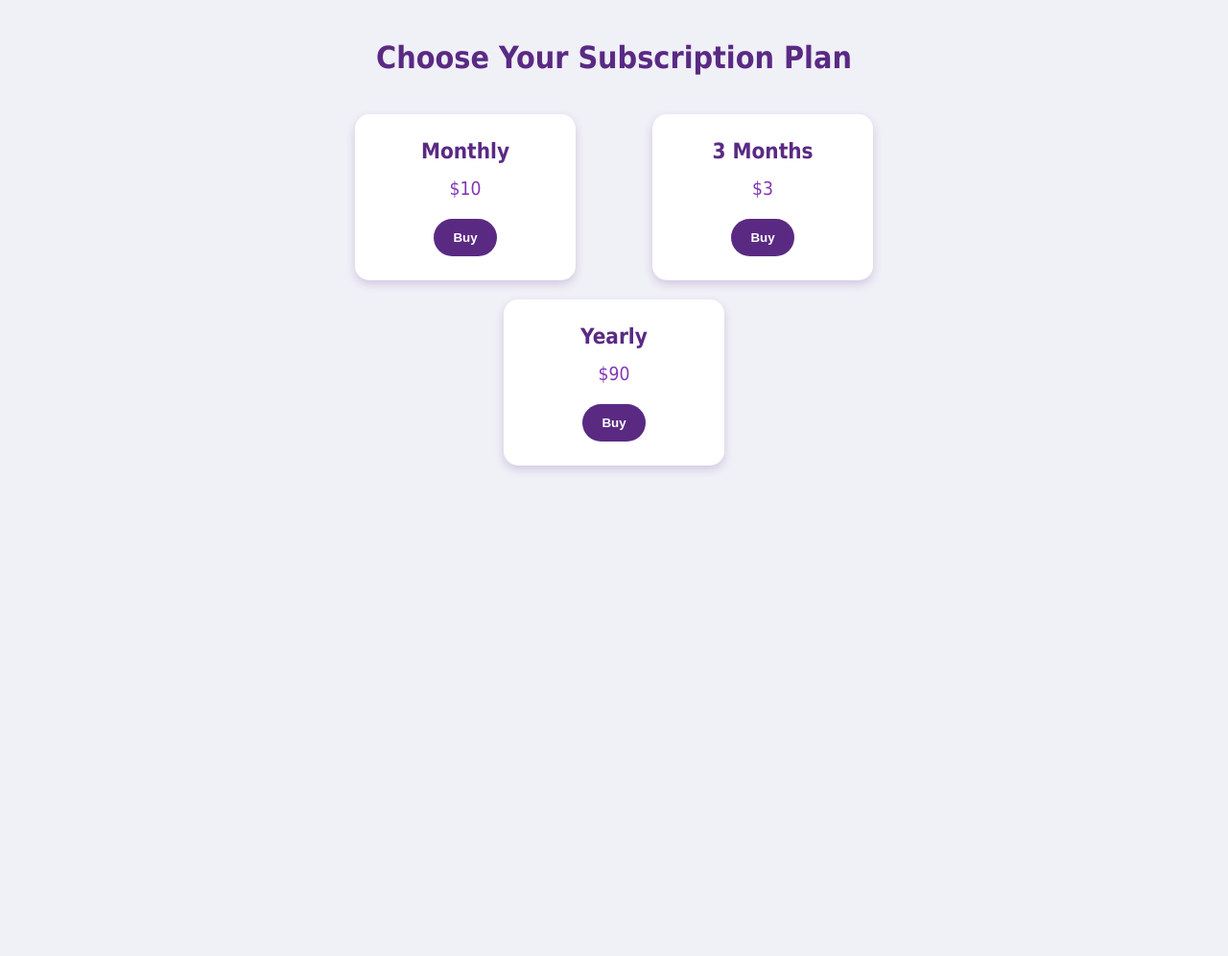
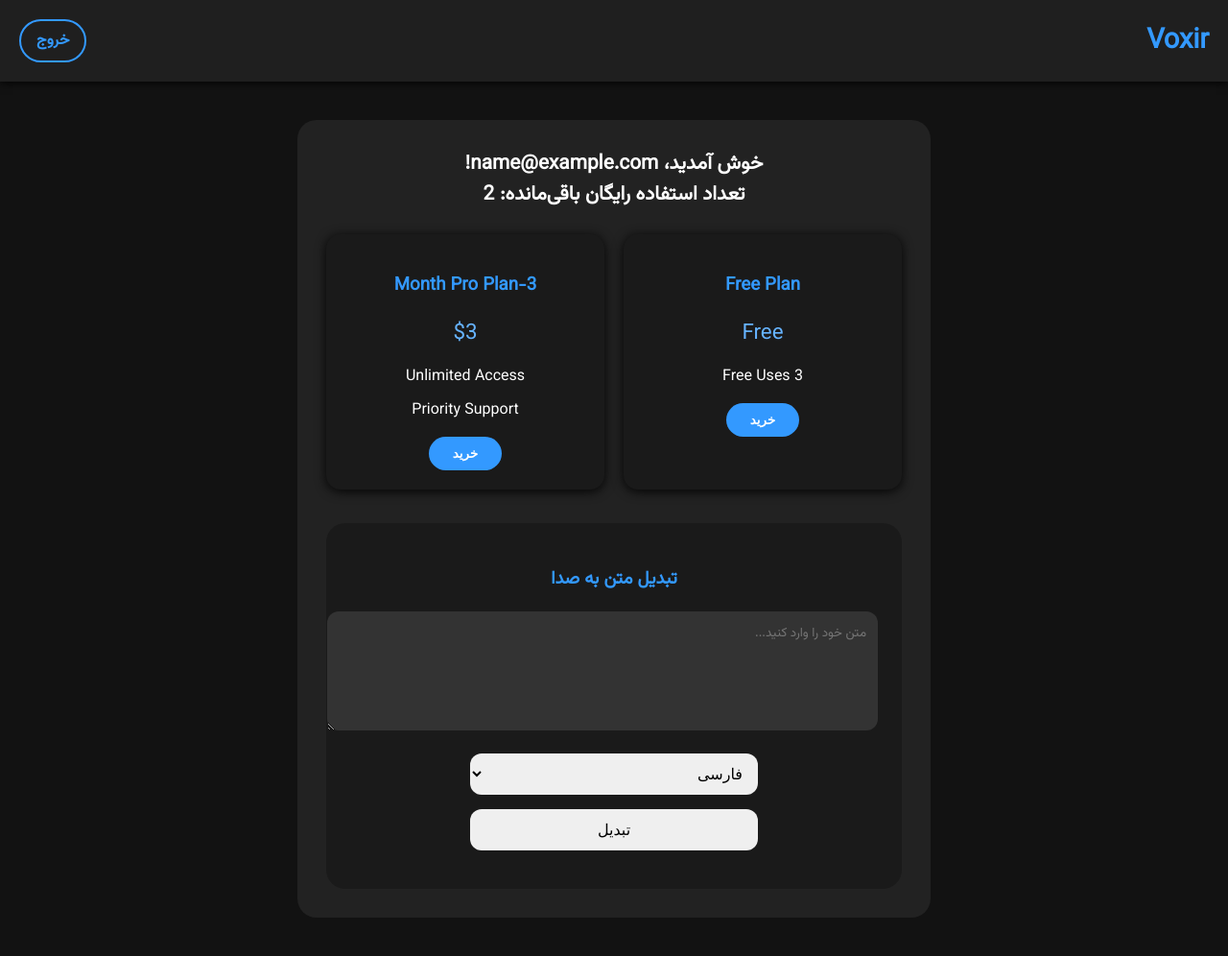
Before and after one commit to ahmadsamimrahmani427/voxir-app, a Flask app: page /app in a window 1280 px wide. Shown: the whole page at 96% size. Before the commit the page ends 492 px from the top, so only its background shows below. Run offline with Flask 3, Linux system fonts and the light colour scheme; the visitor is signed in with stand-in values (Sample User, id 1).

Commit message:
Update index.html

```diff
--- a/templates/index.html
+++ b/templates/index.html
@@ -1,90 +1,234 @@
 <!DOCTYPE html>
-<html lang="en" dir="ltr">
+<html lang="fa" dir="rtl">
 <head>
     <meta charset="UTF-8" />
-    <title>Subscription Plans | {{ app_name }}</title>
+    <title>داشبورد Voxir</title>
     <style>
+        @import url('https://fonts.googleapis.com/css2?family=Vazirmatn&display=swap');
         body {
-            font-family: Tahoma, sans-serif;
-            background: #f0f0f7;
-            direction: ltr;
-            margin: 0;
+            font-family: 'Vazirmatn', Tahoma, sans-serif;
+            background: #121212;
+            margin: 0; padding: 0; min-height: 100vh; color: #fff;
+            display: flex; flex-direction: column;
+        }
+        header {
+            background: #1f1f1f;
             padding: 20px;
+            display: flex; justify-content: space-between; align-items: center;
+            box-shadow: 0 2px 8px rgba(0,0,0,0.8);
         }
-        h1 {
-            color: #5a2a83;
+        header .logo {
+            font-size: 1.8em; font-weight: bold;
+            color: #3399ff;
+        }
+        header a.logout {
+            color: #3399ff;
+            text-decoration: none;
+            font-weight: bold;
+            border: 2px solid #3399ff;
+            padding: 8px 16px;
+            border-radius: 25px;
+        }
+        header a.logout:hover {
+            background-color: #3399ff;
+            color: #121212;
+        }
+        main {
+            flex: 1;
+            max-width: 900px;
+            margin: 40px auto;
+            background: #222;
+            border-radius: 20px;
+            padding: 30px;
+        }
+        .user-info {
+            font-size: 1.3em;
+            margin-bottom: 25px;
             text-align: center;
-            margin-bottom: 40px;
+            font-weight: 600;
         }
-        .plans-container {
-            max-width: 600px;
-            margin: auto;
+        .plans {
             display: flex;
-            justify-content: space-around;
             gap: 20px;
+            margin-bottom: 35px;
+            justify-content: center;
             flex-wrap: wrap;
         }
-        .plan-card {
-            background: white;
+        .plan {
+            background: #1a1a1a;
+            padding: 20px;
             border-radius: 15px;
+            text-align: center;
+            width: 250px;
+            box-shadow: 0 2px 12px rgba(0,0,0,0.9);
+        }
+        .plan h3 {
+            color: #3399ff;
+        }
+        .plan .price {
+            font-size: 1.4em;
+            color: #66b3ff;
+            margin: 15px 0;
+        }
+        .plan ul {
+            list-style: none;
+            padding: 0;
+            margin: 0 0 15px 0;
+        }
+        .plan li {
+            margin-bottom: 10px;
+        }
+        .plan form button {
+            background-color: #3399ff;
+            color: white;
+            padding: 10px 25px;
+            border: none;
+            border-radius: 30px;
+            cursor: pointer;
+            font-weight: 600;
+        }
+        .tts-section {
+            background: #1a1a1a;
             padding: 25px;
-            box-shadow: 0 4px 10px rgba(90, 42, 131, 0.2);
-            width: 180px;
+            border-radius: 20px;
+            margin-top: 30px;
+        }
+        .tts-section h3 {
+            text-align: center;
+            color: #3399ff;
+        }
+        .tts-section textarea {
+            width: 100%;
+            height: 100px;
+            background: #333;
+            color: #fff;
+            border: none;
+            padding: 12px;
+            border-radius: 12px;
+            font-family: 'Vazirmatn', Tahoma, sans-serif;
+        }
+        .tts-section select, .tts-section button {
+            margin-top: 15px;
+            padding: 12px;
+            font-size: 1em;
+            border-radius: 12px;
+            border: none;
+            width: 100%;
+            max-width: 300px;
+            display: block;
+            margin-left: auto;
+            margin-right: auto;
+        }
+        .audio-player {
+            margin-top: 20px;
             text-align: center;
         }
-        .plan-title {
-            font-weight: bold;
-            font-size: 1.4em;
-            margin-bottom: 15px;
-            color: #5a2a83;
+        .audio-player audio {
+            width: 100%;
+            max-width: 400px;
         }
-        .plan-price {
-            font-size: 1.2em;
-            margin-bottom: 20px;
-            color: #8237b5;
-        }
-        .buy-btn {
-            background: #5a2a83;
+        .audio-player button {
+            margin-top: 10px;
+            background-color: #3399ff;
             color: white;
             border: none;
-            padding: 12px 20px;
-            border-radius: 40px;
-            cursor: pointer;
+            padding: 10px 25px;
+            border-radius: 25px;
             font-weight: bold;
-            transition: background 0.3s ease;
         }
-        .buy-btn:hover {
-            background: #7a44a1;
+        .error-message {
+            color: #ff6666;
+            text-align: center;
+            margin-top: 15px;
         }
     </style>
 </head>
 <body>
-    <h1>Choose Your Subscription Plan</h1>
-    <div class="plans-container">
-        <div class="plan-card">
-            <div class="plan-title">Monthly</div>
-            <div class="plan-price">$10</div>
-            <form method="POST" action="/create_payment">
-                <input type="hidden" name="plan_id" value="monthly">
-                <button class="buy-btn" type="submit">Buy</button>
-            </form>
+    <header>
+        <div class="logo">Voxir</div>
+        <a href="{{ url_for('logout') }}" class="logout">خروج</a>
+    </header>
+    <main>
+        <div class="user-info">
+            خوش آمدید، {{ email }}! <br>
+            <strong>تعداد استفاده رایگان باقی‌مانده:</strong> {{ 3 - free_uses }}
         </div>
-        <div class="plan-card">
-            <div class="plan-title">3 Months</div>
-            <div class="plan-price">$3</div>
-            <form method="POST" action="/create_payment">
-                <input type="hidden" name="plan_id" value="quarterly">
-                <button class="buy-btn" type="submit">Buy</button>
-            </form>
+
+        <div class="plans">
+            {% for plan in plans %}
+            <div class="plan">
+                <h3>{{ plan.name }}</h3>
+                <div class="price">{{ plan.price }}</div>
+                <ul>
+                    {% for feature in plan.features %}
+                    <li>{{ feature }}</li>
+                    {% endfor %}
+                </ul>
+                <form method="POST" action="{{ url_for('create_payment') }}">
+                    <input type="hidden" name="plan_id" value="{{ plan.id }}">
+                    <button type="submit">خرید</button>
+                </form>
+            </div>
+            {% endfor %}
         </div>
-        <div class="plan-card">
-            <div class="plan-title">Yearly</div>
-            <div class="plan-price">$90</div>
-            <form method="POST" action="/create_payment">
-                <input type="hidden" name="plan_id" value="yearly">
-                <button class="buy-btn" type="submit">Buy</button>
-            </form>
+
+        <div class="tts-section">
+            <h3>تبدیل متن به صدا</h3>
+            <textarea id="text-input" placeholder="متن خود را وارد کنید..."></textarea>
+            <select id="voice-select">
+                {% for lang, voice in languages.items() %}
+                <option value="{{ voice }}">{{ lang }}</option>
+                {% endfor %}
+            </select>
+            <button onclick="convertTextToSpeech()">تبدیل</button>
+
+            <div class="audio-player" id="audio-player" style="display:none;">
+                <audio controls id="audio"></audio>
+                <button onclick="downloadAudio()">دانلود فایل</button>
+            </div>
+            <div class="error-message" id="error-message"></div>
         </div>
-    </div>
+    </main>
+
+    <script>
+        async function convertTextToSpeech() {
+            const text = document.getElementById('text-input').value.trim();
+            const voice = document.getElementById('voice-select').value;
+            const errorDiv = document.getElementById('error-message');
+            const audioPlayer = document.getElementById('audio-player');
+            const audioElem = document.getElementById('audio');
+
+            errorDiv.textContent = '';
+            audioPlayer.style.display = 'none';
+            audioElem.src = '';
+
+            if (!text) {
+                errorDiv.textContent = 'لطفا متن را وارد کنید.';
+                return;
+            }
+
+            try {
+                const response = await fetch('/tts', {
+                    method: 'POST',
+                    headers: {'Content-Type': 'application/json'},
+                    body: JSON.stringify({text: text, voice: voice})
+                });
+
+                const result = await response.json();
+                if (response.ok) {
+                    audioElem.src = result.audio_url + '?t=' + new Date().getTime();
+                    audioPlayer.style.display = 'block';
+                } else {
+                    errorDiv.textContent = result.error || 'خطا رخ داده است.';
+                }
+            } catch (e) {
+                errorDiv.textContent = 'خطا در ارتباط با سرور.';
+            }
+        }
+
+        function downloadAudio() {
+            window.location.href = '/download';
+        }
+    </script>
 </body>
 </html>
```
